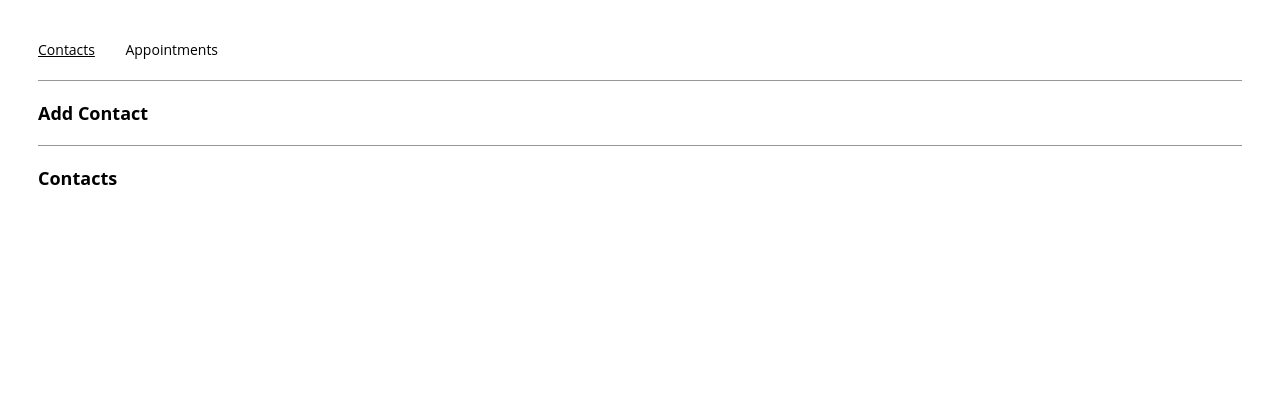
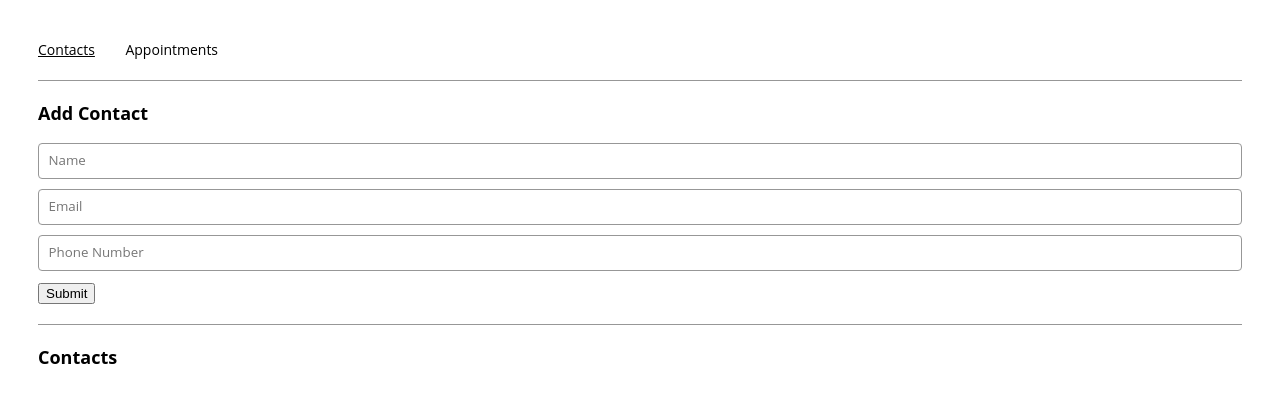
Before and after one commit to HaydnMeyburgh/React-appointment-planner, a React (Create React App) app: page /contacts in a window 1280 px wide. Shown: the top 402 px of the page. Built offline with nearby package versions, Linux system fonts and the light colour scheme.

Commit message:
Created the form inputs with related attributes

```diff
--- a/src/components/contactForm/ContactForm.js
+++ b/src/components/contactForm/ContactForm.js
@@ -10,6 +10,27 @@ export const ContactForm = ({
   handleSubmit
 }) => {
   return (
-    ContactForm
+    <form onSubmit={handleSubmit}>
+      <input placeholder="Name"
+        type='text'
+        name="name"
+        value={name}
+        onChange={e => setName(e.target.value)}
+      />
+      <input placeholder="Email"
+        type='email'
+        name="email"
+        value={email}
+        onChange={e => setEmail(e.target.value)}
+      />
+      <input placeholder="Phone Number"
+        type='number'
+        name="phone"
+        value={phone}
+        pattern="^(27|0)[0-9]{9}"
+        onChange={e => setPhone(e.target.value)}
+      />
+      <button>Submit</button>
+    </form>
   );
 };
```
